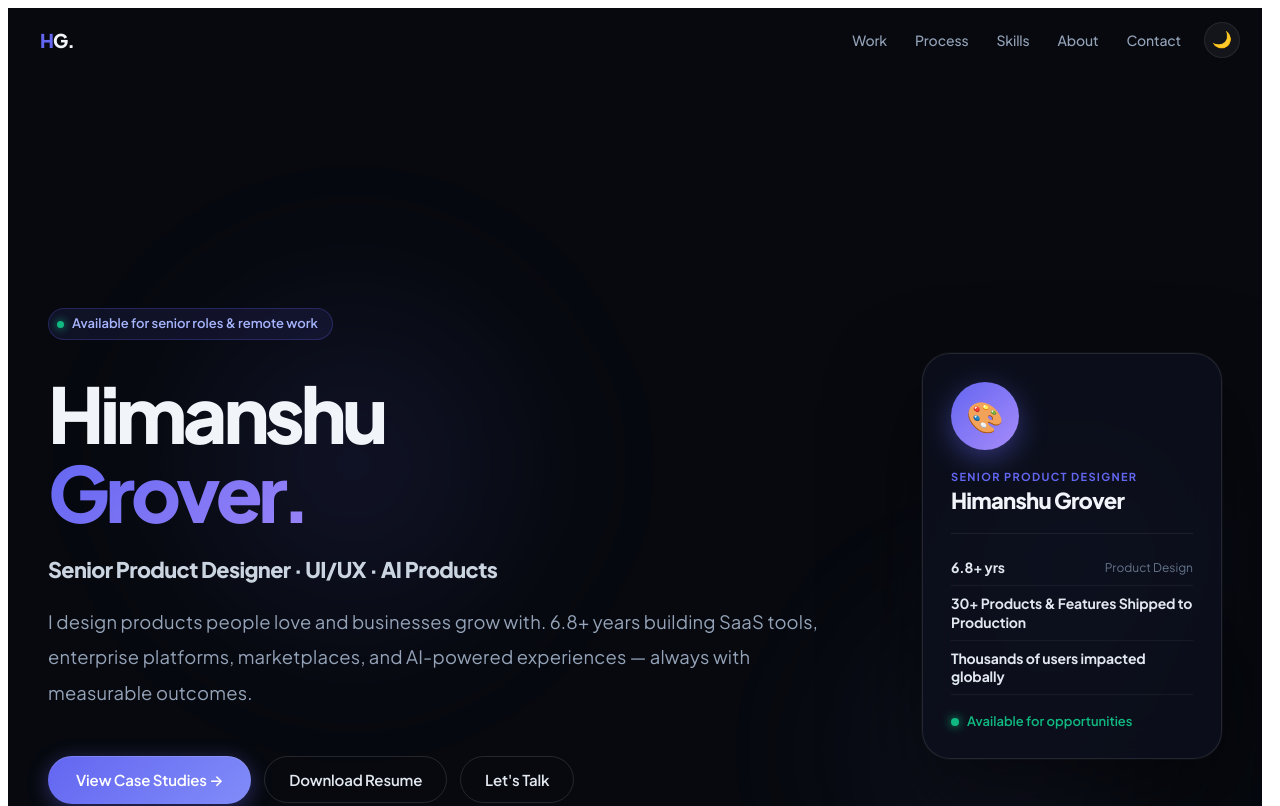
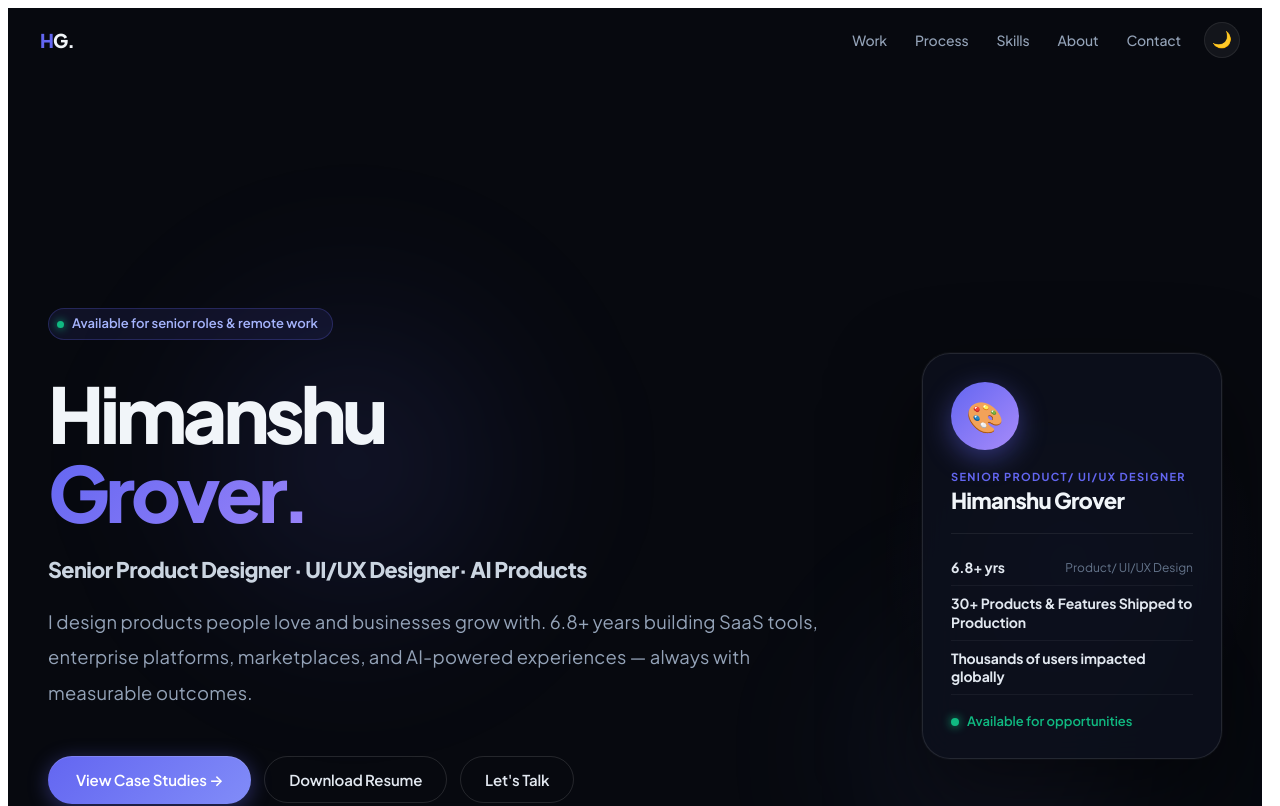
Before and after one commit to himanshu94hg/ux-portfolio, a React (Vite) app: page / in a window 1280 px wide. Shown: the top 806 px of the page. Built offline with nearby package versions, Linux system fonts and the light colour scheme.

Commit message:
Update job title in portfolio components and case study to reflect 'Senior Product/ UI/UX Designer' for consistency across the application.

```diff
--- a/portfolio.jsx
+++ b/portfolio.jsx
@@ -260,7 +260,7 @@ export default function Portfolio() {
           <h1 style={{ fontSize: "clamp(2.8rem, 7vw, 5.5rem)", fontWeight: 900, lineHeight: 1.05, letterSpacing: "-0.04em", margin: "0 0 0.5rem", color: text }}>
             Himanshu<br /><span style={{ background: "linear-gradient(135deg, #6366f1 0%, #a78bfa 50%, #60a5fa 100%)", WebkitBackgroundClip: "text", WebkitTextFillColor: "transparent" }}>Grover</span>
           </h1>
-          <p style={{ fontSize: "clamp(1rem, 2.5vw, 1.35rem)", fontWeight: 600, color: muted, letterSpacing: "-0.01em", margin: "0 0 1.25rem" }}>Senior Product Designer · UI/UX · AI Products</p>
+          <p style={{ fontSize: "clamp(1rem, 2.5vw, 1.35rem)", fontWeight: 600, color: muted, letterSpacing: "-0.01em", margin: "0 0 1.25rem" }}>Senior Product Designer · UI/UX Designer · AI Products</p>
           <p style={{ fontSize: "clamp(1.05rem, 2vw, 1.2rem)", lineHeight: 1.7, color: dark ? "#cbd5e1" : "#374151", maxWidth: "520px", margin: "0 0 2.5rem" }}>
             Designing products people love and businesses grow. 6.8+ years building SaaS, enterprise tools, dashboards, marketplaces, and AI-powered experiences.
           </p>
@@ -411,7 +411,7 @@ export default function Portfolio() {
             <SectionLabel label="About Me" muted={muted} />
             <h2 style={{ fontSize: "clamp(2rem, 4vw, 2.8rem)", fontWeight: 800, letterSpacing: "-0.03em", margin: "0 0 1.25rem", color: text }}>I solve complex product problems through design.</h2>
             <p style={{ color: dark ? "#cbd5e1" : "#374151", lineHeight: 1.8, marginBottom: "1rem", fontSize: "16px" }}>
-              I'm a Senior Product Designer who operates at the intersection of user psychology, business strategy, and engineering reality. I've spent 6.8+ years working on products used by millions—from zero-to-one startup launches to enterprise systems serving global teams.
+              I'm a Senior Product/ UI/UX Designer who operates at the intersection of user psychology, business strategy, and engineering reality. I've spent 6.8+ years working on products used by millions—from zero-to-one startup launches to enterprise systems serving global teams.
             </p>
             <p style={{ color: muted, lineHeight: 1.8, marginBottom: "1.75rem", fontSize: "15px" }}>
               My design process is grounded in research, driven by clarity, and measured by outcomes. I don't just make things beautiful—I make them work. Every pixel has a purpose. Every interaction earns its place.
@@ -564,7 +564,7 @@ function AvatarArt({ dark }) {
         </div>
         <div style={{ position: "absolute", bottom: "1.5rem", left: "1.5rem", right: "1.5rem", background: dark ? "rgba(15,17,23,0.8)" : "rgba(255,255,255,0.85)", backdropFilter: "blur(8px)", borderRadius: "14px", padding: "1rem", border: `1px solid ${dark ? "#2e3458" : "#c7d2fe"}` }}>
           <p style={{ fontWeight: 800, fontSize: "15px", color: dark ? "#f1f5f9" : "#0f172a", margin: "0 0 2px" }}>Himanshu Grover</p>
-          <p style={{ fontSize: "13px", color: "#6366f1", margin: 0, fontWeight: 500 }}>Senior Product Designer</p>
+          <p style={{ fontSize: "13px", color: "#6366f1", margin: 0, fontWeight: 500 }}>Senior Product/ UI/UX Designer</p>
         </div>
       </div>
     </div>
--- a/portfolio2.jsx
+++ b/portfolio2.jsx
@@ -716,10 +716,10 @@ function HeroCard({ dark, fullWidth }) {
       <div style={{ position: "absolute", top: "50%", left: "50%", transform: "translate(-50%,-50%)", width: fullWidth ? "min(380px, 100vw)" : "380px", height: fullWidth ? "min(380px, 100vw)" : "380px", background: "radial-gradient(circle,rgba(99,102,241,0.24) 0%,rgba(99,102,241,0.06) 45%,transparent 70%)", pointerEvents: "none", opacity: float ? 1 : 0.85, transition: "opacity 0.45s cubic-bezier(.22,1,.36,1)" }} />
       <div style={{ position: "relative", background: T ? "rgba(13,16,28,0.92)" : "rgba(255,255,255,0.95)", backdropFilter: "blur(24px)", border: `1px solid ${T ? "rgba(255,255,255,0.1)" : "rgba(99,102,241,0.2)"}`, borderRadius: "28px", padding: fullWidth ? CARD_LAYOUT.padMob : CARD_LAYOUT.padDesk, boxShadow: float ? (T ? "0 44px 100px rgba(0,0,0,0.6), 0 0 40px rgba(99,102,241,0.12), 0 0 0 1px rgba(255,255,255,0.06)" : "0 44px 100px rgba(0,0,0,0.14), 0 0 40px rgba(99,102,241,0.1)") : (T ? "0 36px 90px rgba(0,0,0,0.55), 0 0 0 1px rgba(255,255,255,0.04)" : "0 36px 90px rgba(0,0,0,0.12)"), transform: float ? "translateY(-6px)" : "none", transition: "transform 0.45s cubic-bezier(.22,1,.36,1), box-shadow 0.45s cubic-bezier(.22,1,.36,1)" }}>
         <div style={{ width: fullWidth ? "60px" : "68px", height: fullWidth ? "60px" : "68px", borderRadius: "50%", background: "linear-gradient(135deg,#6366f1,#a78bfa)", display: "flex", alignItems: "center", justifyContent: "center", fontSize: fullWidth ? "26px" : "30px", marginBottom: "1.25rem", boxShadow: "0 8px 28px rgba(99,102,241,0.45)" }}>🎨</div>
-        <p style={{ fontSize: fullWidth ? "12px" : "11px", fontWeight: 700, letterSpacing: "0.12em", color: "#6366f1", textTransform: "uppercase", margin: "0 0 5px" }}>Senior Product Designer</p>
+        <p style={{ fontSize: fullWidth ? "12px" : "11px", fontWeight: 700, letterSpacing: "0.12em", color: "#6366f1", textTransform: "uppercase", margin: "0 0 5px" }}>Senior Product/ UI/UX Designer</p>
         <p style={{ fontSize: fullWidth ? "clamp(1.15rem,4.5vw,1.375rem)" : "22px", fontWeight: 900, color: T ? "#f1f5f9" : "#0f172a", letterSpacing: "-0.035em", margin: "0 0 1.25rem", lineHeight: 1.15 }}>Himanshu Grover</p>
         <div style={{ height: "1px", background: T ? "rgba(255,255,255,0.07)" : "rgba(0,0,0,0.07)", margin: "0 0 1rem" }} />
-        {[["6.8+ yrs", "Product Design"], ["30+ Products & Features Shipped to Production"], ["Thousands of users impacted globally"]].map(([v, l]) => (
+        {[["6.8+ yrs", "Product/ UI/UX Design"], ["30+ Products & Features Shipped to Production"], ["Thousands of users impacted globally"]].map(([v, l]) => (
           <div key={v} style={{ display: "flex", justifyContent: l ? "space-between" : "flex-start", alignItems: fullWidth ? "flex-start" : "center", flexWrap: "wrap", gap: fullWidth ? "6px" : "4px", padding: "8px 0", borderBottom: `1px solid ${T ? "rgba(255,255,255,0.05)" : "rgba(0,0,0,0.05)"}` }}>
             <span style={{ fontSize: fullWidth ? "13px" : "14px", fontWeight: 700, color: T ? "#e2e8f0" : "#1e293b", letterSpacing: "-0.01em", lineHeight: 1.35 }}>{v}</span>
             {l ? <span style={{ fontSize: "12px", color: T ? "#64748b" : "#94a3b8", textAlign: fullWidth ? "left" : "right" }}>{l}</span> : null}
@@ -1214,7 +1214,7 @@ export default function Portfolio() {
           <h1 style={{ fontSize: "clamp(2.4rem,6vw,6.5rem)", fontWeight: 900, lineHeight: 0.98, letterSpacing: "-0.055em", margin: "0 0 1.65rem", background: "linear-gradient(135deg,#6366f1 0%,#a78bfa 50%,#60a5fa 100%)", WebkitBackgroundClip: "text", WebkitTextFillColor: "transparent", overflowWrap: "anywhere", wordBreak: "break-word" }}>Grover.</h1>
 
           <p style={{ fontSize: "clamp(1.1rem,2.2vw,1.35rem)", fontWeight: 800, color: T.bodyB, letterSpacing: "-0.028em", margin: "0 0 1.15rem", lineHeight: 1.4 }}>
-            Senior Product Designer · UI/UX · AI Products
+            Senior Product Designer · UI/UX Designer· AI Products
           </p>
           <p style={{ fontSize: "clamp(1.05rem,1.8vw,1.15rem)", lineHeight: 1.92, color: T.body, margin: "0 0 2.85rem", fontWeight: 400, letterSpacing: "0.01em" }}>
             I design products people love and businesses grow with. 6.8+ years building SaaS tools, enterprise platforms, marketplaces, and AI-powered experiences — always with measurable outcomes.
@@ -1474,7 +1474,7 @@ export default function Portfolio() {
               I turn complex, ambiguous product problems into clear, structured experiences.
             </h2>
             <p style={{ fontSize: "17px", color: T.bodyB, lineHeight: 1.9, marginBottom: "1.2rem", fontWeight: 400, letterSpacing: "0.01em" }}>
-              {`I'm a Senior Product Designer with 6.8 years across EdTech, logistics, cybersecurity, and enterprise SaaS. I've designed ebook platforms for global publishers like Pearson and HMH, rebuilt fraud intelligence dashboards for enterprise security teams, and shipped aggregator tools used by thousands of logistics operators daily.`}
+              {`I'm a Senior Product/ UI/UX Designer with 6.8 years across EdTech, logistics, cybersecurity, and enterprise SaaS. I've designed ebook platforms for global publishers like Pearson and HMH, rebuilt fraud intelligence dashboards for enterprise security teams, and shipped aggregator tools used by thousands of logistics operators daily.`}
             </p>
             <p style={{ fontSize: "16px", color: T.body, lineHeight: 1.9, marginBottom: "1.2rem", letterSpacing: "0.01em" }}>
               {`What makes me different is where I sit. I understand engineering constraints well enough to have implemented my own designs in React and HTML/CSS. I understand accessibility deeply enough to have designed to WCAG 2.1 standards for 3.5 years without shortcuts. And I understand business well enough to frame every design decision around outcomes, not opinions.`}
@@ -1502,7 +1502,7 @@ export default function Portfolio() {
             <div style={{ background: T.surface, border: `1px solid ${T.border}`, borderRadius: CARD_LAYOUT.radius, padding: cardPad, boxShadow: dark ? "0 28px 90px rgba(0,0,0,0.45),0 0 0 1px rgba(99,102,241,0.08)" : "0 24px 80px rgba(0,0,0,0.07),0 0 0 1px rgba(99,102,241,0.06)" }}>
               <div style={{ width: "76px", height: "76px", borderRadius: "50%", background: "linear-gradient(135deg,#6366f1,#a78bfa)", display: "flex", alignItems: "center", justifyContent: "center", fontSize: "34px", marginBottom: "1.35rem", boxShadow: "0 10px 32px rgba(99,102,241,0.45)" }}>🎨</div>
               <p style={{ fontWeight: 900, fontSize: "21px", color: T.text, margin: "0 0 4px", letterSpacing: "-0.03em" }}>Himanshu Grover</p>
-              <p style={{ fontSize: "14px", color: "#6366f1", fontWeight: 600, margin: "0 0 1.5rem" }}>Senior Product Designer</p>
+              <p style={{ fontSize: "14px", color: "#6366f1", fontWeight: 600, margin: "0 0 1.5rem" }}>Senior Product/ UI/UX Designer</p>
               {[["Location", "Delhi, India · Remote OK"], ["Availability", "Open to opportunities"], ["Focus", "EdTech · Logistics · Cybersecurity · Enterprise SaaS"]].map(([k, v]) => (
                 <div key={k} style={{ display: "flex", justifyContent: "space-between", alignItems: "center", padding: "12px 0", borderBottom: `1px solid ${T.border}` }}>
                   <span style={{ fontSize: "13px", color: T.body, fontWeight: 500 }}>{k}</span>
--- a/src/caseStudy/carbon/carbonCaseStudyContent.js
+++ b/src/caseStudy/carbon/carbonCaseStudyContent.js
@@ -5,7 +5,7 @@ export const ACCENT_DIM = "#818cf8";
 export const hero = {
   title: "Carbon Footprint Management Platform",
   lede: "Designing a sustainability intelligence platform that helps enterprises centralize emissions data, track reduction initiatives, and simplify sustainability reporting.",
-  role: "Senior Product Designer",
+  role: "Senior Product/ UI/UX Designer",
   timeline: "6 Weeks",
   scope: "Research · Product Strategy · UX/UI Design · Prototyping",
   /** Fallback if `screenImage` is removed. */
```
